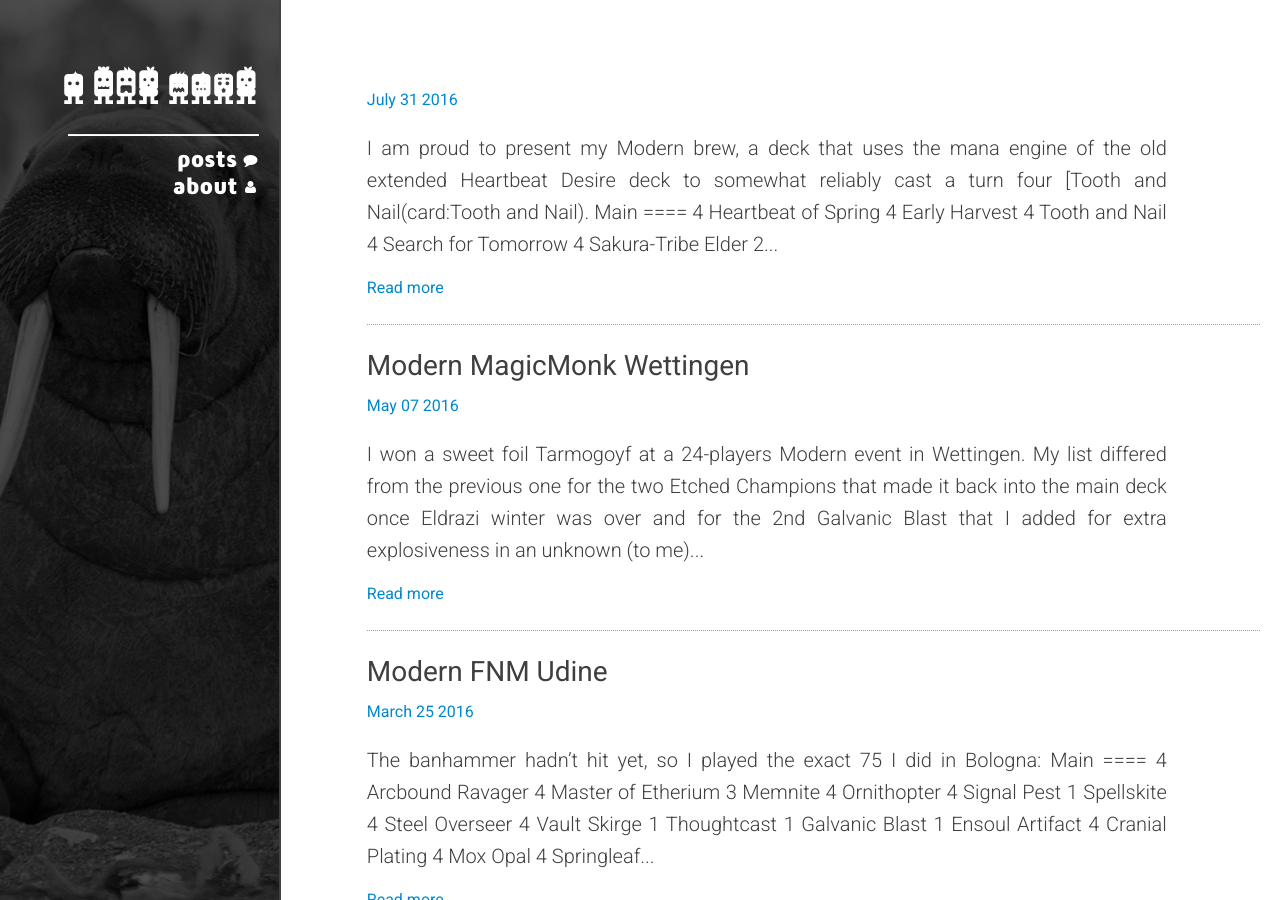
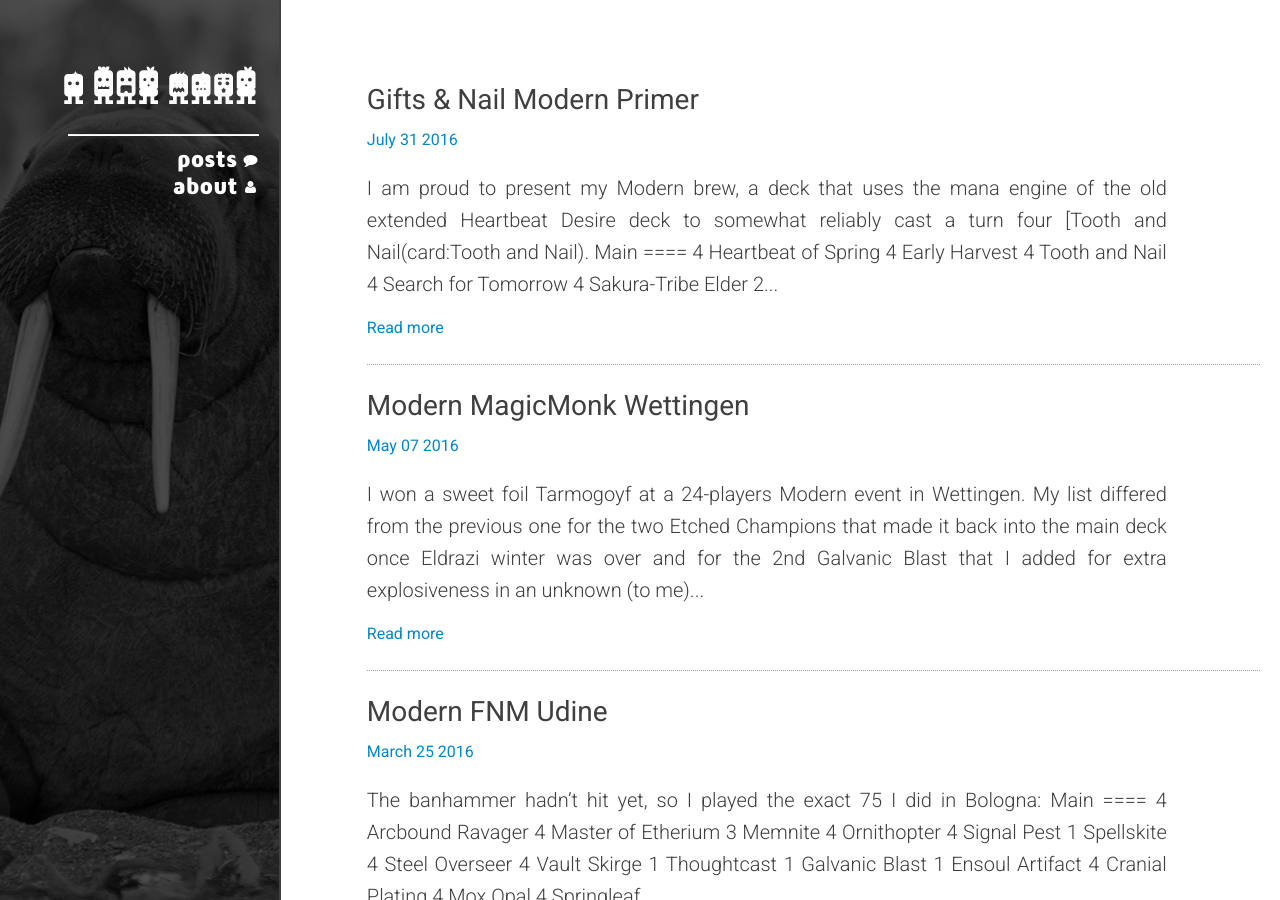
Before and after one commit to rikiji/zmbs.net, a Jekyll site: the page built from index.html, in a window 1280 px wide and 900 px high. Built offline with Jekyll 4.4.1, drawn with Linux system fonts in a browser that asks for light colours; comment, search, counter and statistics services are not loaded.

Commit message:
Update 2016-07-31-gifts-and-nail.markdown

```diff
--- a/_posts/2016-07-31-gifts-and-nail.markdown
+++ b/_posts/2016-07-31-gifts-and-nail.markdown
@@ -1,6 +1,6 @@
 ---
 layout: post
-title: "Gifts & Nail" Modern Primer
+title: Gifts & Nail Modern Primer
 published: true
 ---
 
```
